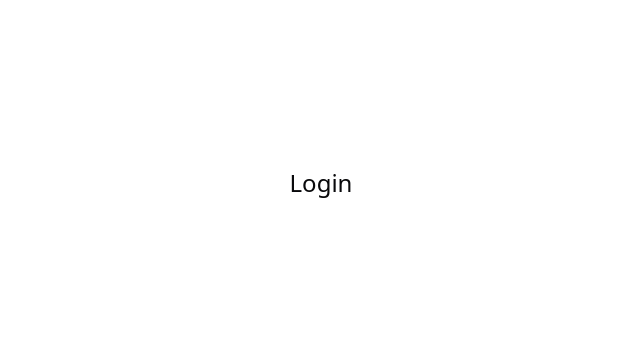
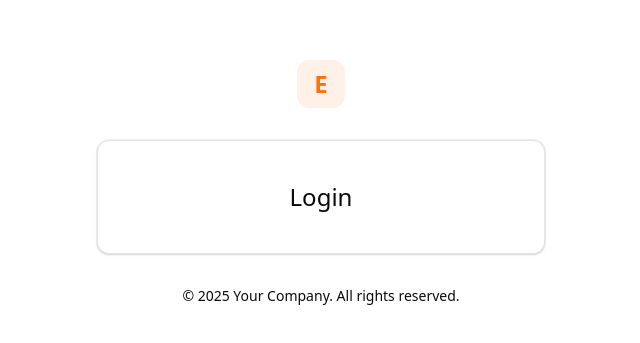
Before and after one commit to code-gritt/ERP-mig-react, a React (Vite) app: page /login in a window 1280 px wide. Shown: the part 217-560 px from the top of the page, without its empty margins (319-959 px from the left). Built offline with nearby package versions, Linux system fonts and the light colour scheme.

Commit message:
Revamp layouts and update global styles
Enhanced AuthLayout and MainLayout with improved structure, branding, and footers. Refactored index.css to use new color variables, font families (Nunito and Montserrat), and modernized base styles for better consistency and appearance.

```diff
--- a/src/app/layout/auth-layout.jsx
+++ b/src/app/layout/auth-layout.jsx
@@ -2,9 +2,23 @@ import { Outlet } from 'react-router-dom';
 
 export default function AuthLayout() {
     return (
-        <div className="min-h-screen bg-background flex items-center justify-center px-4">
-            <div className="w-full max-w-md">
-                <Outlet />
+        <div className="min-h-screen bg-background flex items-center justify-center px-4 py-12 sm:px-6 lg:px-8">
+            <div className="w-full max-w-md space-y-8">
+                <div className="text-center">
+                    <div className="mx-auto h-12 w-12 bg-primary/10 rounded-xl flex items-center justify-center">
+                        <span className="text-2xl font-bold text-primary">E</span>
+                    </div>
+                </div>
+
+                <div className="bg-card rounded-xl border shadow-sm ring-1 ring-black/5 dark:ring-white/10">
+                    <div className="p-8 sm:p-10">
+                        <Outlet />
+                    </div>
+                </div>
+
+                <div className="text-center text-sm text-muted-foreground">
+                    © 2025 Your Company. All rights reserved.
+                </div>
             </div>
         </div>
     );
--- a/src/app/layout/main-layout.jsx
+++ b/src/app/layout/main-layout.jsx
@@ -3,9 +3,17 @@ import { Outlet } from 'react-router-dom';
 export default function MainLayout() {
     return (
         <div className="min-h-screen bg-background">
-            <main className="p-6">
-                <Outlet />
+            <main className="mx-auto max-w-7xl px-4 sm:px-6 lg:px-8 py-8">
+                <div className="space-y-6">
+                    <Outlet />
+                </div>
             </main>
+
+            <div className="fixed bottom-0 left-0 right-0 border-t bg-card/95 backdrop-blur supports-[backdrop-filter]:bg-card/80">
+                <div className="px-4 py-3 text-xs text-muted-foreground text-center sm:px-6">
+                    ERP Shell v1.0 • {new Date().getFullYear()}
+                </div>
+            </div>
         </div>
     );
 }
--- a/src/index.css
+++ b/src/index.css
@@ -1,124 +1,128 @@
-@import "tailwindcss";
-
+@import 'tailwindcss';
 @plugin "tailwindcss-animate";
 
 @custom-variant dark (&:is(.dark *));
 
-:root {
-  --background: hsl(0 0% 100%);
-  --foreground: hsl(240 10% 3.9%);
-  --card: hsl(0 0% 100%);
-  --card-foreground: hsl(240 10% 3.9%);
-  --popover: hsl(0 0% 100%);
-  --popover-foreground: hsl(240 10% 3.9%);
-  --primary: hsl(240 5.9% 10%);
-  --primary-foreground: hsl(0 0% 98%);
-  --secondary: hsl(240 4.8% 95.9%);
-  --secondary-foreground: hsl(240 5.9% 10%);
-  --muted: hsl(240 4.8% 95.9%);
-  --muted-foreground: hsl(240 3.8% 46.1%);
-  --accent: hsl(240 4.8% 95.9%);
-  --accent-foreground: hsl(240 5.9% 10%);
-  --destructive: hsl(0 84.2% 60.2%);
-  --destructive-foreground: hsl(0 0% 98%);
-  --border: hsl(240 5.9% 90%);
-  --input: hsl(240 5.9% 90%);
-  --ring: hsl(240 10% 3.9%);
-  --chart-1: hsl(12 76% 61%);
-  --chart-2: hsl(173 58% 39%);
-  --chart-3: hsl(197 37% 24%);
-  --chart-4: hsl(43 74% 66%);
-  --chart-5: hsl(27 87% 67%);
-  --radius: 0.6rem;
-  --sidebar: hsl(0 0% 98%);
-  --sidebar-foreground: hsl(240 5.3% 26.1%);
-  --sidebar-primary: hsl(240 5.9% 10%);
-  --sidebar-primary-foreground: hsl(0 0% 98%);
-  --sidebar-accent: hsl(240 4.8% 95.9%);
-  --sidebar-accent-foreground: hsl(240 5.9% 10%);
-  --sidebar-border: hsl(220 13% 91%);
-  --sidebar-ring: hsl(217.2 91.2% 59.8%);
+@import url('https://fonts.googleapis.com/css2?family=Nunito:wght@300;400;600;700&display=swap');
+@import url('https://fonts.googleapis.com/css2?family=Montserrat:wght@400;600;700&display=swap');
+
+@layer base {
+    :root {
+        --background: 0 0% 100%;
+        --foreground: 20 14.3% 4.1%;
+        --card: 0 0% 100%;
+        --card-foreground: 20 14.3% 4.1%;
+        --popover: 0 0% 100%;
+        --popover-foreground: 20 14.3% 4.1%;
+        --primary: 24.6 95% 53.1%;
+        --primary-foreground: 60 9.1% 97.8%;
+        --secondary: 60 4.8% 95.9%;
+        --secondary-foreground: 24 9.8% 10%;
+        --muted: 60 4.8% 95.9%;
+        --muted-foreground: 25 5.3% 44.7%;
+        --accent: 60 4.8% 95.9%;
+        --accent-foreground: 24 9.8% 10%;
+        --destructive: 0 84.2% 60.2%;
+        --destructive-foreground: 60 9.1% 97.8%;
+        --border: 20 5.9% 90%;
+        --input: 20 5.9% 90%;
+        --ring: 24.6 95% 53.1%;
+        --radius: 0.5rem;
+    }
+
+    .dark {
+        --background: 20 14.3% 4.1%;
+        --foreground: 60 9.1% 97.8%;
+        --card: 24 9.8% 8%;
+        --card-foreground: 0 0% 95%;
+        --popover: 20 14.3% 4.1%;
+        --popover-foreground: 60 9.1% 97.8%;
+        --primary: 20.5 90.2% 48.2%;
+        --primary-foreground: 60 9.1% 97.8%;
+        --secondary: 12 6.5% 15.1%;
+        --secondary-foreground: 60 9.1% 97.8%;
+        --muted: 12 6.5% 15.1%;
+        --muted-foreground: 24 5.4% 63.9%;
+        --accent: 12 6.5% 15.1%;
+        --accent-foreground: 60 9.1% 97.8%;
+        --destructive: 0 72.2% 50.6%;
+        --destructive-foreground: 60 9.1% 97.8%;
+        --border: 12 6.5% 15.1%;
+        --input: 12 6.5% 15.1%;
+        --ring: 20.5 90.2% 48.2%;
+    }
 }
 
-.dark {
-  --background: hsl(240 10% 3.9%);
-  --foreground: hsl(0 0% 98%);
-  --card: hsl(240 10% 3.9%);
-  --card-foreground: hsl(0 0% 98%);
-  --popover: hsl(240 10% 3.9%);
-  --popover-foreground: hsl(0 0% 98%);
-  --primary: hsl(0 0% 98%);
-  --primary-foreground: hsl(240 5.9% 10%);
-  --secondary: hsl(240 3.7% 15.9%);
-  --secondary-foreground: hsl(0 0% 98%);
-  --muted: hsl(240 3.7% 15.9%);
-  --muted-foreground: hsl(240 5% 64.9%);
-  --accent: hsl(240 3.7% 15.9%);
-  --accent-foreground: hsl(0 0% 98%);
-  --destructive: hsl(0 62.8% 30.6%);
-  --destructive-foreground: hsl(0 0% 98%);
-  --border: hsl(240 3.7% 15.9%);
-  --input: hsl(240 3.7% 15.9%);
-  --ring: hsl(240 4.9% 83.9%);
-  --chart-1: hsl(220 70% 50%);
-  --chart-2: hsl(160 60% 45%);
-  --chart-3: hsl(30 80% 55%);
-  --chart-4: hsl(280 65% 60%);
-  --chart-5: hsl(340 75% 55%);
-  --sidebar: hsl(240 5.9% 10%);
-  --sidebar-foreground: hsl(240 4.8% 95.9%);
-  --sidebar-primary: hsl(224.3 76.3% 48%);
-  --sidebar-primary-foreground: hsl(0 0% 100%);
-  --sidebar-accent: hsl(240 3.7% 15.9%);
-  --sidebar-accent-foreground: hsl(240 4.8% 95.9%);
-  --sidebar-border: hsl(240 3.7% 15.9%);
-  --sidebar-ring: hsl(217.2 91.2% 59.8%);
+html {
+    scroll-behavior: smooth;
+    scroll-padding-top: 5rem;
 }
 
-@theme inline {
-  --color-background: var(--background);
-  --color-foreground: var(--foreground);
-  --color-card: var(--card);
-  --color-card-foreground: var(--card-foreground);
-  --color-popover: var(--popover);
-  --color-popover-foreground: var(--popover-foreground);
-  --color-primary: var(--primary);
-  --color-primary-foreground: var(--primary-foreground);
-  --color-secondary: var(--secondary);
-  --color-secondary-foreground: var(--secondary-foreground);
-  --color-muted: var(--muted);
-  --color-muted-foreground: var(--muted-foreground);
-  --color-accent: var(--accent);
-  --color-accent-foreground: var(--accent-foreground);
-  --color-destructive: var(--destructive);
-  --color-destructive-foreground: var(--destructive-foreground);
-  --color-border: var(--border);
-  --color-input: var(--input);
-  --color-ring: var(--ring);
-  --color-chart-1: var(--chart-1);
-  --color-chart-2: var(--chart-2);
-  --color-chart-3: var(--chart-3);
-  --color-chart-4: var(--chart-4);
-  --color-chart-5: var(--chart-5);
-  --radius-sm: calc(var(--radius) - 4px);
-  --radius-md: calc(var(--radius) - 2px);
-  --radius-lg: var(--radius);
-  --radius-xl: calc(var(--radius) + 4px);
-  --color-sidebar-ring: var(--sidebar-ring);
-  --color-sidebar-border: var(--sidebar-border);
-  --color-sidebar-accent-foreground: var(--sidebar-accent-foreground);
-  --color-sidebar-accent: var(--sidebar-accent);
-  --color-sidebar-primary-foreground: var(--sidebar-primary-foreground);
-  --color-sidebar-primary: var(--sidebar-primary);
-  --color-sidebar-foreground: var(--sidebar-foreground);
-  --color-sidebar: var(--sidebar);
+@media (prefers-reduced-motion: reduce) {
+    html {
+        scroll-behavior: auto;
+    }
+}
+
+.shadow-light {
+    box-shadow: inset 0 0 8px rgba(0, 0, 0, 0.06);
+}
+.shadow-dark {
+    box-shadow: inset 0 0 8px rgba(255, 255, 255, 0.12);
 }
 
 @layer base {
-  * {
-    @apply border-border outline-ring/50;
-  }
-  body {
-    @apply bg-background text-foreground;
-  }
+    *,
+    *::before,
+    *::after {
+        @apply border-border;
+    }
+
+    body {
+        @apply bg-background text-foreground font-sans;
+        font-feature-settings: 'cv02', 'cv03', 'cv04', 'cv11';
+        -webkit-font-smoothing: antialiased;
+        -moz-osx-font-smoothing: grayscale;
+        text-rendering: optimizeLegibility;
+    }
+
+    .font-primary {
+        font-family: 'Nunito', system-ui, sans-serif;
+    }
+
+    .font-heading {
+        font-family: 'Montserrat', system-ui, sans-serif;
+    }
+
+    body,
+    input,
+    button,
+    textarea,
+    select {
+        font-family: 'Nunito', system-ui, sans-serif;
+    }
+
+    h1,
+    h2,
+    h3,
+    h4,
+    h5,
+    h6 {
+        font-family: 'Montserrat', system-ui, sans-serif;
+        font-weight: 600;
+        line-height: 1.2;
+    }
 }
+
+@theme {
+    --color-border: hsl(var(--border));
+    --color-background: hsl(var(--background));
+    --color-foreground: hsl(var(--foreground));
+    --color-card: hsl(var(--card));
+    --color-popover: hsl(var(--popover));
+    --color-primary: hsl(var(--primary));
+    --color-secondary: hsl(var(--secondary));
+    --color-muted: hsl(var(--muted));
+    --color-accent: hsl(var(--accent));
+    --color-destructive: hsl(var(--destructive));
+}
```
